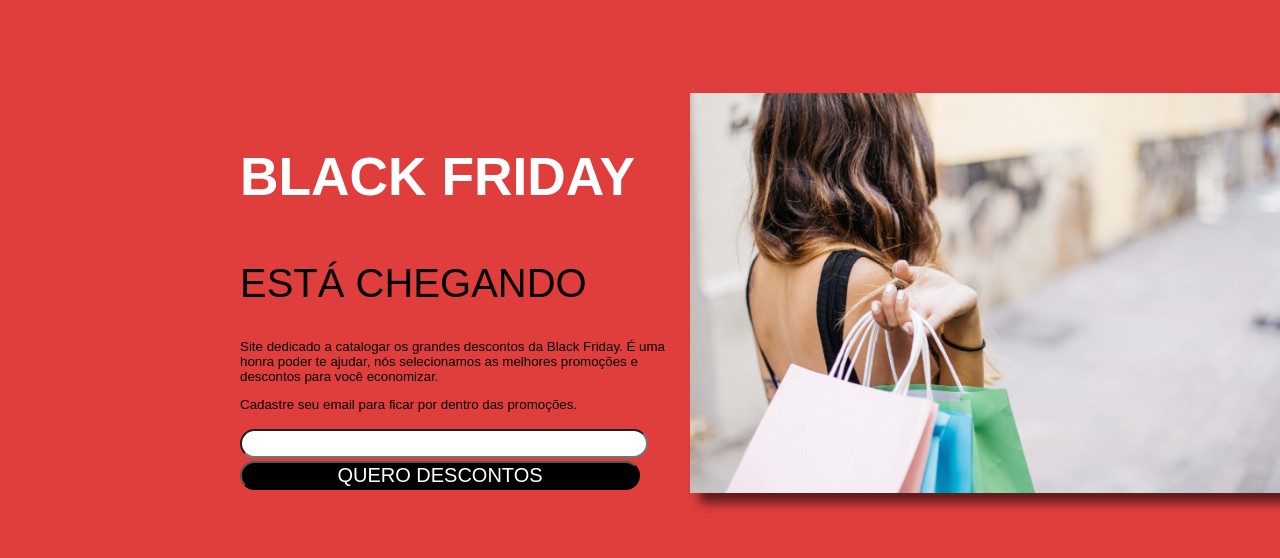
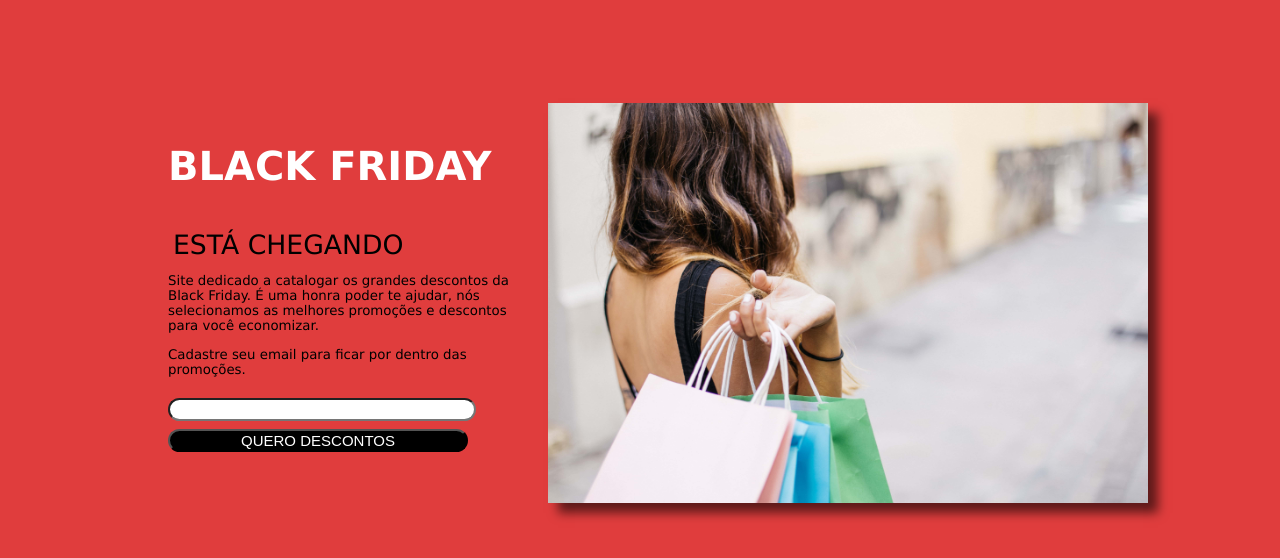
Before and after one commit to LuciMacedo/blackFriday, a plain HTML site: page index.html in a window 1280 px wide. Shown: the part 44-602 px from the top of the page. Drawn offline with Linux system fonts and the light colour scheme.

Commit message:
uptade style

```diff
--- a/style.css
+++ b/style.css
@@ -6,23 +6,24 @@ body{
 
 section {
     width: 10agit00px;
-    height: 500px;
+    height: 350px;
     display: flex;
-    justify-content: center;
-    margin-top: 90px;
-    font-family: 'Josefin Sans', sans-serif;
+    justify-content: left;
+    margin: 100px 160px;
 }
 #title{
-    font-size: 40pt;
+    font-size: 30pt;
     color: white;
 }
 #subtitle{
+    font-size: 20pt;
     font-weight: 100;
+    margin: 5px;
 }
 #leftside{
-    float: left;
-    width: 450px;
+    width: 350px;
     text-align: left;
+    padding-right: 30px;
 }
 p {
     font-size: 10pt;
@@ -35,12 +36,12 @@ p {
     border-radius: 15px;
     background-color: black;
     color: white;
-    width: 400px;
-    font-size: 20px;
+    width: 300px;
+    font-size: 15px;
 }
 #email {
-    width: 400px;
-    font-size: 20px;
+    width: 300px;
+    font-size: 15px;
     border-radius: 15px;
 }
 #photo {
```
